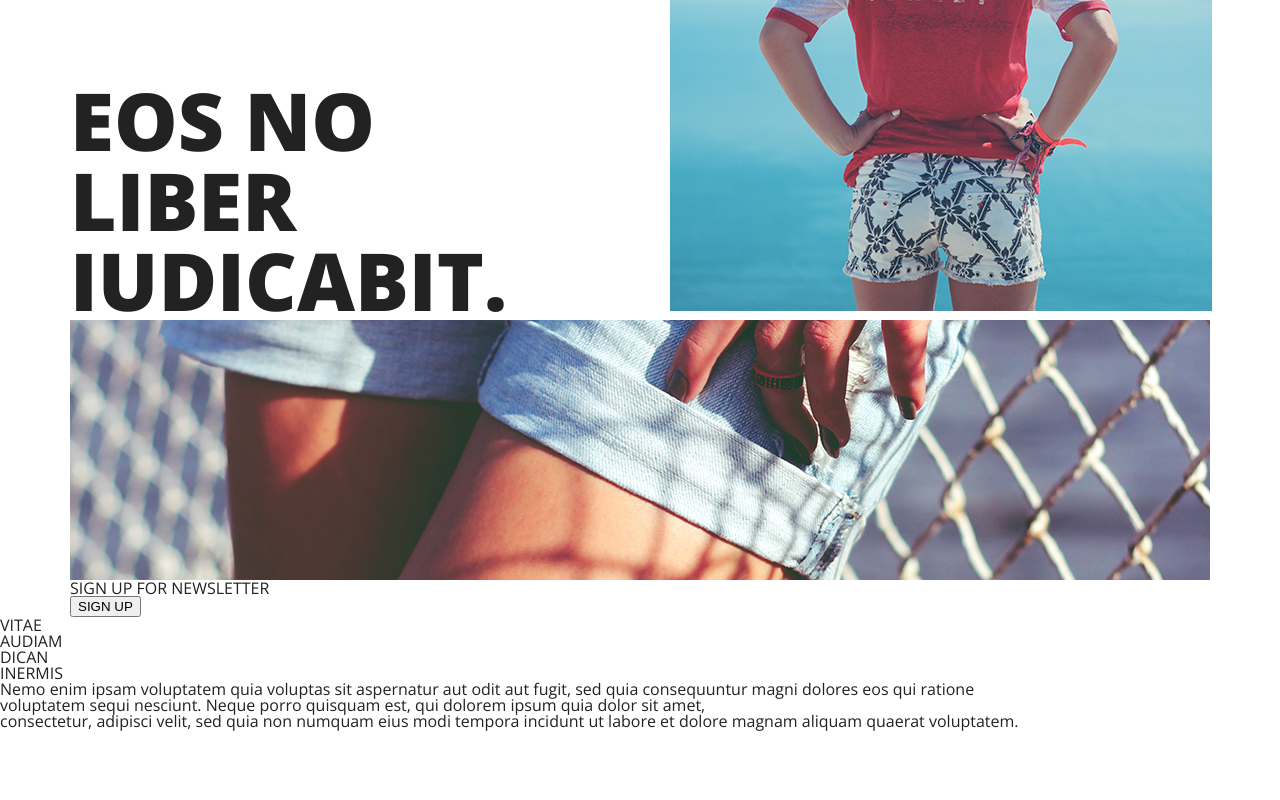
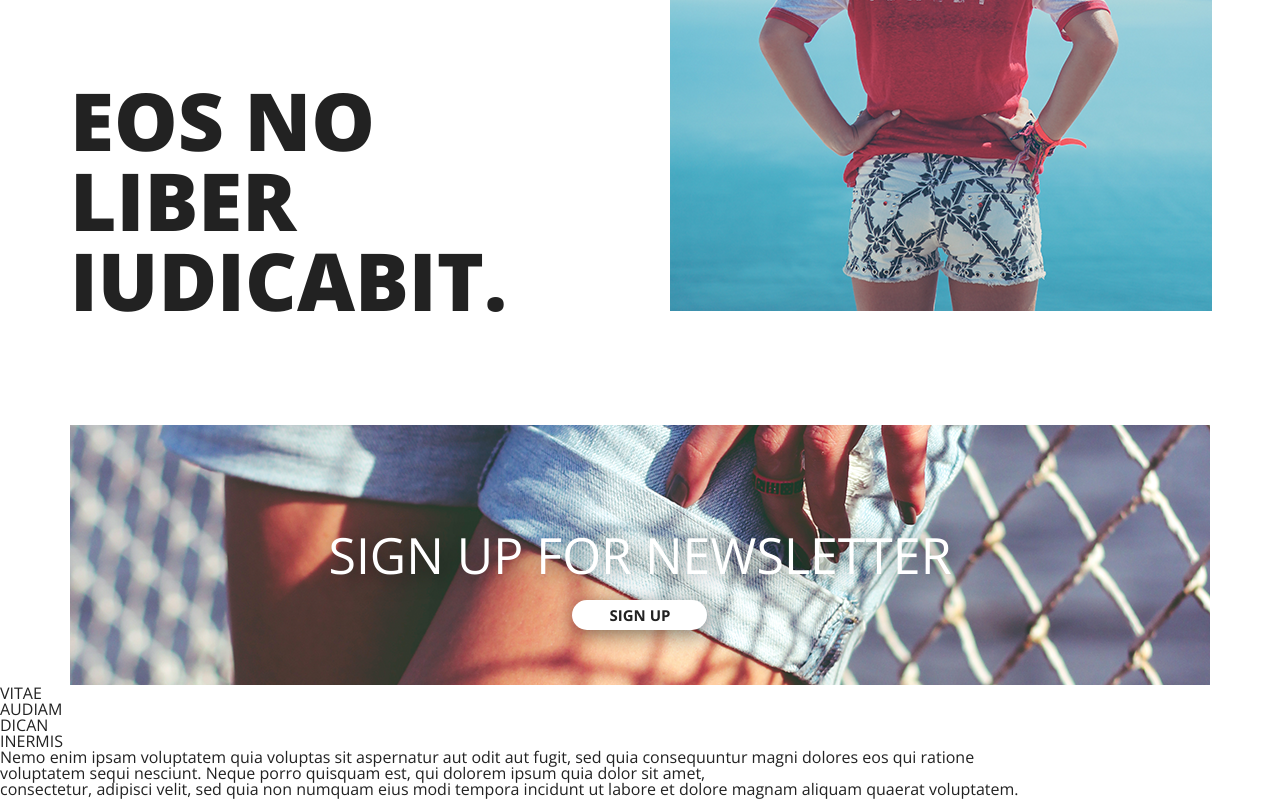
Before and after one commit to eunji764/webPublishing_Afrodyta, a plain HTML site: page index.html in a window 1280 px wide. Shown: the part 1796-2596 px from the top of the page. Before the commit the page ends 2528 px from the top, so only its background shows below. Drawn offline with nearby package versions, Linux system fonts and the light colour scheme.

Commit message:
newsLetter

```diff
--- a/css/main.css
+++ b/css/main.css
@@ -95,13 +95,14 @@ header .inner ul li:nth-child(4):hover ~ .underline {
 }
 
 .banner .inner {
-  background-image: url('../image/Banner.png');
   height: 550px;
-  background-repeat: no-repeat;
-  background-size: cover;
   display: flex;
   justify-content: center;
   align-items: center;
+}
+
+.banner .inner img {
+  height: 100%;
 }
 
 .banner .inner h1 {
@@ -153,7 +154,7 @@ header .inner ul li:nth-child(4):hover ~ .underline {
   font-size: 40px;
 }
 
-.articles .text-box .btn {
+.articles .text-box .more {
   font-size: 20px;
   cursor: pointer;
 }
@@ -189,3 +190,44 @@ header .inner ul li:nth-child(4):hover ~ .underline {
 .articles .article_2 .img-box {
   left : 0;
 }
+
+/* NEWSLETTER */
+.news-letter {
+  margin-top: 105px;
+}
+
+.news-letter .inner {
+  height: 260px;
+  background-image: url('../image/newsletter.png');
+  background-repeat: no-repeat;
+  background-size: cover;
+  display: flex;
+  justify-content: center;
+  align-items: center;
+}
+
+.news-letter .inner .text-box {
+  filter: drop-shadow(4px 4px 10px rgba(0,0,0,.5));
+  position: relative;
+}
+
+.news-letter .inner .text-box h1 {
+  font-size: 50px;
+  color: #fff;
+
+}
+.news-letter .inner .text-box .btn {
+  width: 135px;
+  height: 30px;
+  border-radius: 20px;
+  display: flex;
+  justify-content: center;
+  align-items: center;
+  font-weight: 700;
+  font-size: 15px;
+  background-color: #fff;
+  position: absolute;
+  right: 0;
+  left: 0;
+  margin:20px auto 0;
+}
--- a/index.html
+++ b/index.html
@@ -39,6 +39,7 @@
       <h1>F R E E <br />
         T E M P L A T E
       </h1>
+      <img src="./image/Banner.png" alt="banner">
     </div>
     <h1 class="copyright">
       &copy;  ENJOY THE PLEASURE
@@ -54,7 +55,7 @@
             DUO UT</h2>
           <p>Nemo enim ipsam voluptatem quia voluptas sit<br />
             aspernatur aut odit aut fugit, sed qula consequuntur</p>
-          <span class="btn">read more...</span>
+          <span class="more">read more...</span>
         </div>
         <div class="img-box">
           <span class="img-data">07/08</span>
@@ -69,7 +70,7 @@
             dolore eu fugiat nulla pariatur. Excepteur sint occaecat cupidatat non<br />
             proident, sunt in culpa qui officia deserunt mollit anim id est laborum.<br />
             Sed ut perspiciatis unde omnis iste natus error sit voluptatem </p>
-          <span class="btn">read more...</span>
+          <span class="more">read more...</span>
         </div>
         <div class="img-box">
           <span class="img-data">28/07</span>
@@ -91,10 +92,9 @@
   <!-- NEWSLETTER -->
   <section class="news-letter">
     <div class="inner">
-      <img src="./image/newsletter.png" alt="SIGN UP FOR NEWSLETTER">
       <div class="text-box">
         <h1>SIGN UP FOR NEWSLETTER</h1>
-        <button>SIGN UP</button>
+        <div class="btn">SIGN UP</div>
       </div>
     </div>
   </section>
```
